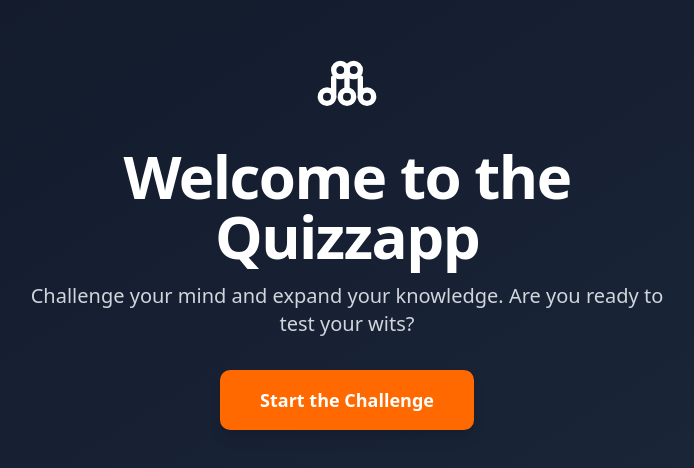
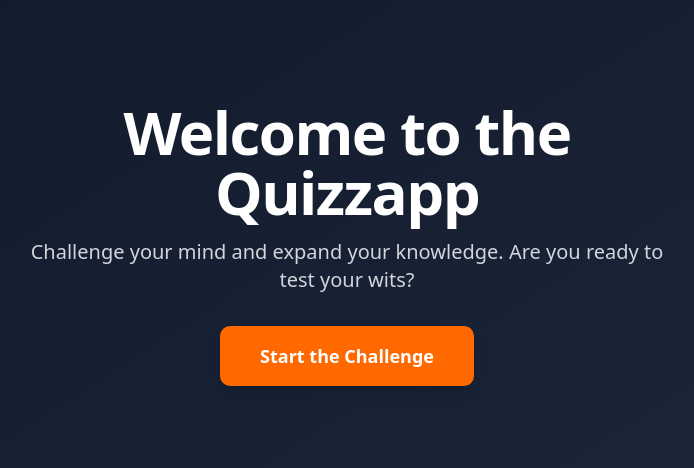
Before and after one commit to Tomi13-coder/quizzapp, a Next.js app: page / in a window 1280 px wide. Shown: the part 156-624 px from the top of the page, without its empty margins (293-987 px from the left). Built offline with nearby package versions, Linux system fonts and the light colour scheme.

Commit message:
removed icon

```diff
--- a/app/page.tsx
+++ b/app/page.tsx
@@ -56,9 +56,7 @@ import { motion, Variants } from "framer-motion";
         initial="hidden"
         animate="visible"
       >
-        <motion.div variants={itemVariants} className="mb-6">
-          <BrainIcon className="h-16 w-16" />
-        </motion.div>
+
 
         <motion.h1 variants={itemVariants} className="text-4xl md:text-6xl font-bold tracking-tight mb-4">
           Welcome to the Quizzapp
```
